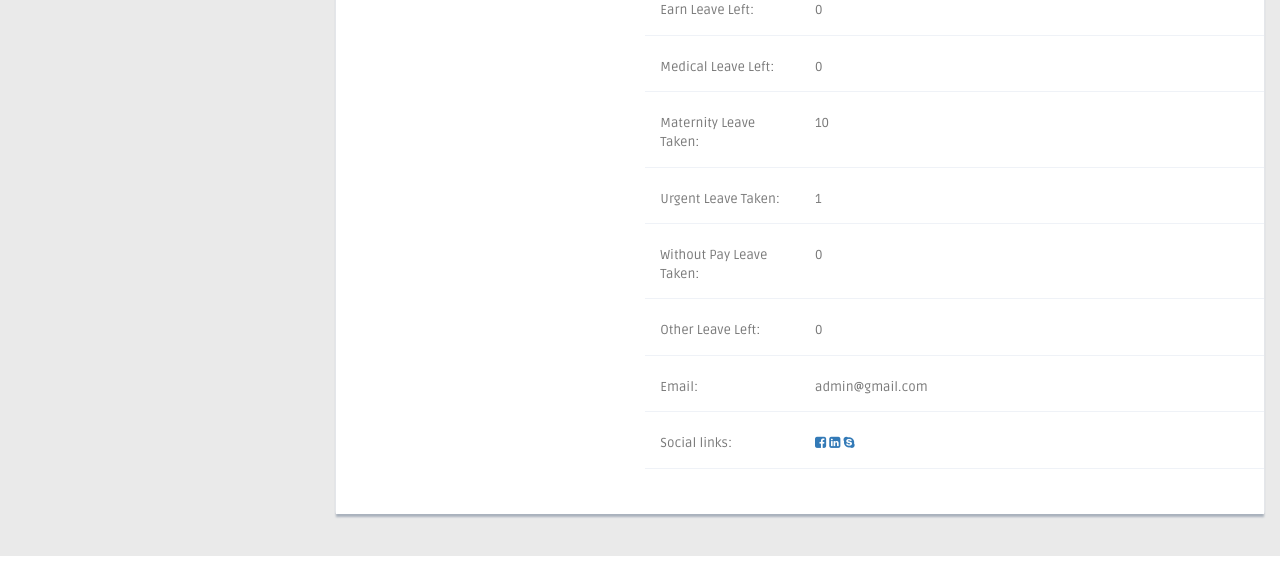
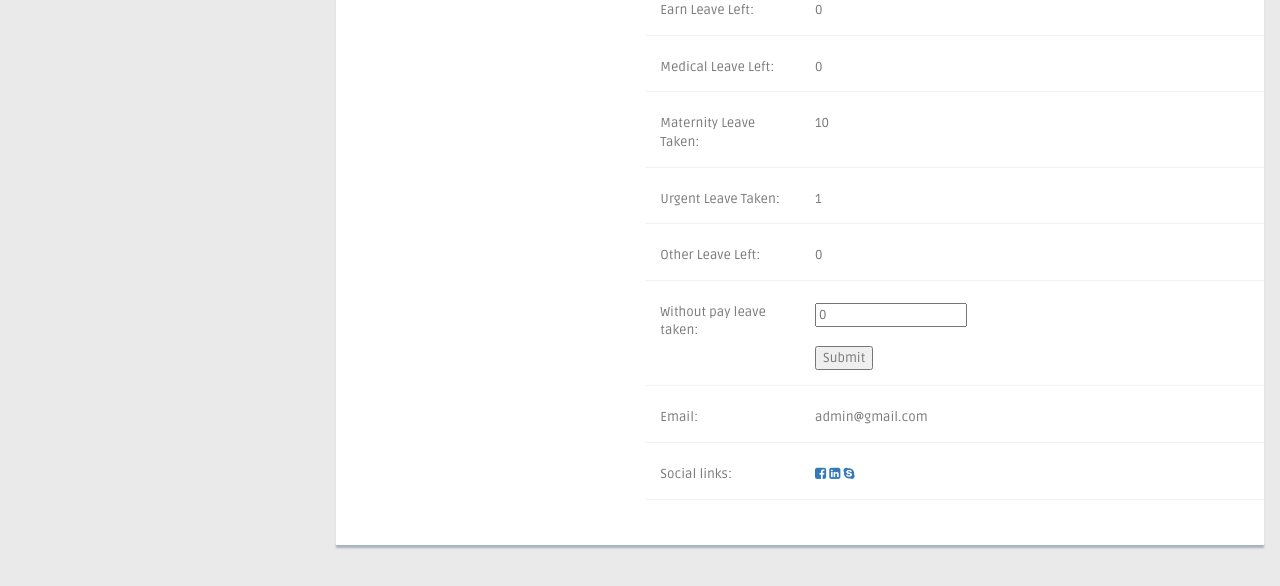
Before and after one commit to sadik061/LeaveManagement, a PHP site: page /showProfile.php?userid=1 in a window 1280 px wide. Shown: the part 780-1366 px from the top of the page. Before the commit the page ends 1336 px from the top, so only its background shows below. Run offline with PHP 8.4, Linux system fonts and the light colour scheme; a user stored in the database is signed in; data comes from the database, SQL or seed files in the repository; some libraries are stand-ins or nearby versions.

Commit message:
without pay leave will be added bt super admin

```diff
--- a/app/core/userProfile.php
+++ b/app/core/userProfile.php
@@ -121,7 +121,10 @@ class User
             $this->urgent_leave += $days;
         }
         else if ($leaveType == 'without_pay_leave'){
-            $this->without_pay_leave += $days;
+            $this->without_pay_leave = $days;
+            $query = sprintf("UPDATE users SET %s = %s WHERE users.user_id = %s", $leaveType, $days, $this->userid);
+            $conn->query($query);
+            return 0;
         }
 
 
--- a/app/showProfile.php
+++ b/app/showProfile.php
@@ -107,13 +107,27 @@ if super-admin want to see someone's profile, system will direct to this file --
                                             <label class="col-sm-3 col-sm-3 control-label"><?php echo $user->getLeave('urgent_leave'); ?> </label>
                                         </div>
                                         <div class="form-group">
-                                            <label class="col-sm-3 col-sm-3 control-label">Without Pay Leave Taken:</label>
-                                            <label class="col-sm-3 col-sm-3 control-label"><?php echo $user->getLeave('without_pay_leave'); ?> </label>
-                                        </div>
-                                        <div class="form-group">
                                             <label class="col-sm-3 col-sm-3 control-label">Other Leave Left:</label>
                                             <label class="col-sm-3 col-sm-3 control-label"><?php echo $user->getLeave('other_leave'); ?> </label>
                                         </div>
+                                        <?php if($_SESSION["role"]=="super_admin"){ ?>
+                                        <div class="form-group">
+                                            <label class="col-sm-3 col-sm-3 control-label">Without pay leave taken:</label>
+                                            <label class="col-sm-3 col-sm-3 control-label">
+                                            <form action='core/updateWithOutPayLeave.php' method="POST">
+                                                <input type="number" name="without_pay_leave" id="without_pay_leave" value="<?php echo $user->without_pay_leave; ?>" min=0>
+                                                <input type="text" name="userid" id="userid" value="<?php echo $user->userid; ?>" hidden>
+                                                <br><br>
+                                                <button type="submit">Submit</button>
+                                            </form>
+                                            </label>
+                                        </div>
+                                        <?php } else { ?>
+                                            <div class="form-group">
+                                                <label class="col-sm-3 col-sm-3 control-label">Point:</label>
+                                                <label class="col-sm-3 col-sm-3 control-label"><?php echo $user->point; ?></label>
+                                            </div>
+                                        <?php } ?>
                                         <div class="form-group">
                                             <label class="col-sm-3 col-sm-3 control-label">Email:</label>
                                             <label class="col-sm-3 col-sm-3 control-label"><?php echo $user->email; ?></label>
```
Also changed, not shown: app/core/updateWithOutPayLeave.php (added, +18 -0 lines).
